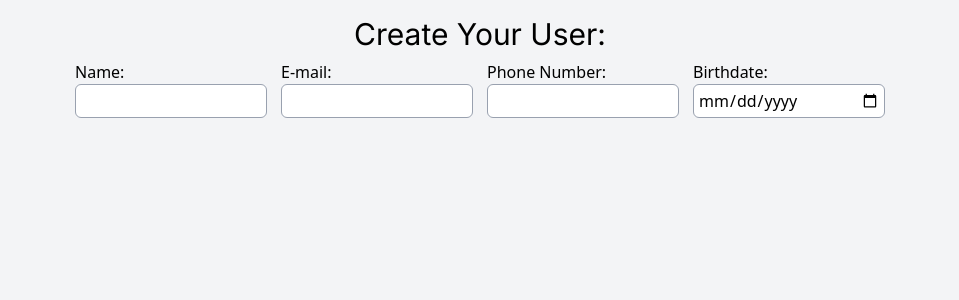
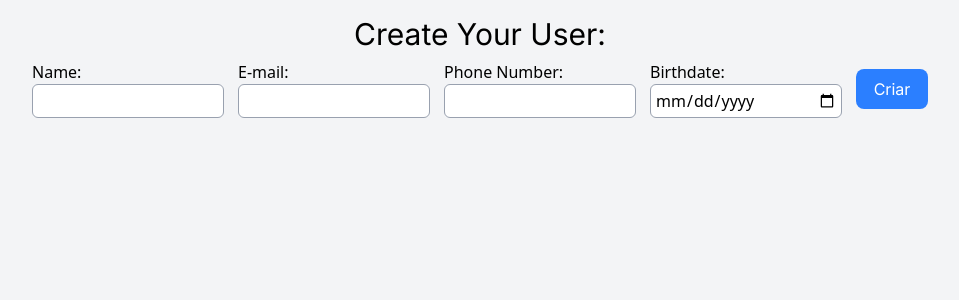
Before and after one commit to gfloriano11/node-crud, a React (Vite) app: page / in a window 1280 px wide. Shown: the top 300 px of the page, without its empty margins (160-1119 px from the left). Built offline with nearby package versions, Linux system fonts and the light colour scheme.

Commit message:
feat: create submit button

```diff
--- a/src/components/Form.jsx
+++ b/src/components/Form.jsx
@@ -10,7 +10,7 @@ function Form(){
 
     return(
         <form>
-            <div className="lg:w-4xl md:flex-row min-w-30 flex flex-col justify-center items-center md:gap-3.5 gap-1.5">
+            <div className="lg:w-4xl md:flex-row min-w-30 flex flex-col justify-center items-center md:gap-3.5 gap-1.5 md:justify-end">
                 <div className="md:items-start flex flex-col justify-center items-center">
                     <label>Name:</label>
                     <Input type="text" value={name} onChange={(event) => setName(event.target.value)}/>
@@ -28,6 +28,11 @@ function Form(){
                     <Input className="lg:w-48 md:w-38 w-47.5 bg-white p-1 border-1 border-gray-400 rounded-md focus:outline-none"
                      type="date" value={date} onChange={(event) => setDate(event.target.value)}/>
                 </div>
+                <div className="w-full md:flex md:align-bottom">
+                    <button className="w-full flex flex-col justify-center items-center bg-blue-500 p-2 rounded-lg">
+                        <p className="text-white font-inter">Criar</p>
+                    </button>
+                </div>
             </div>
         </form>
     )
```
